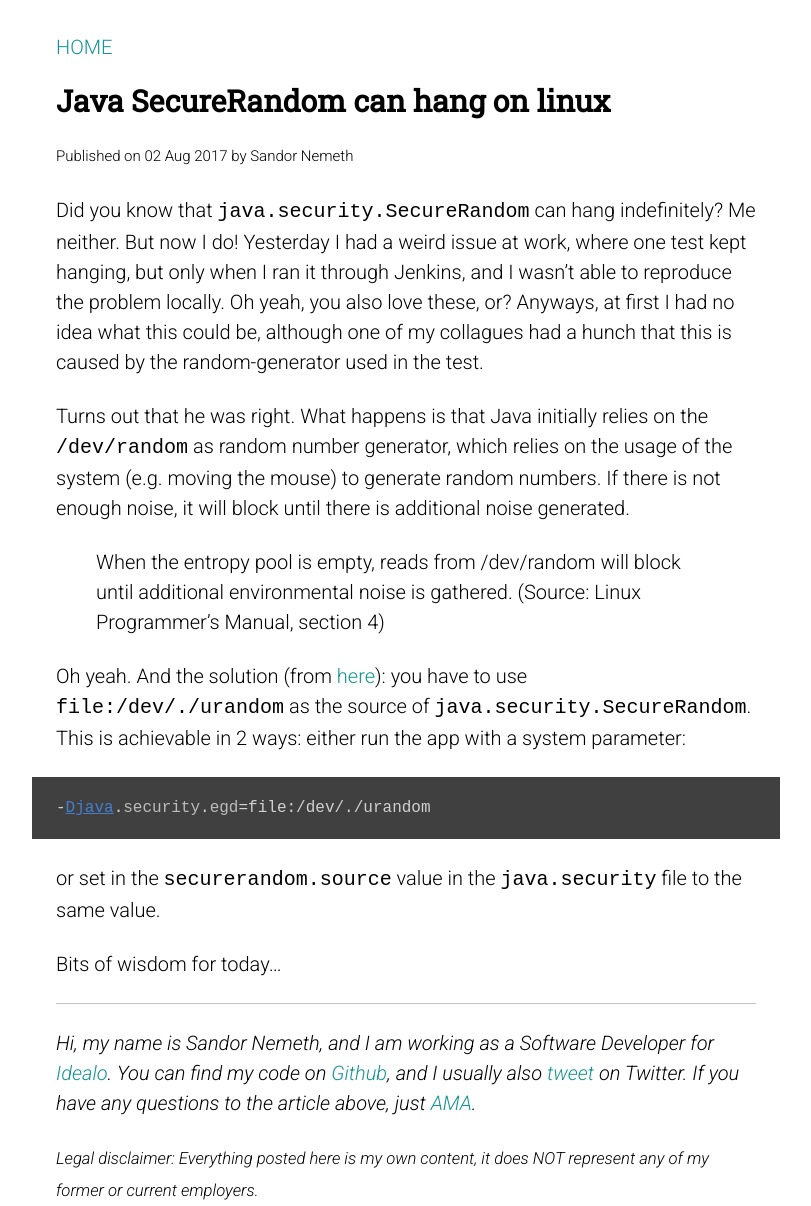
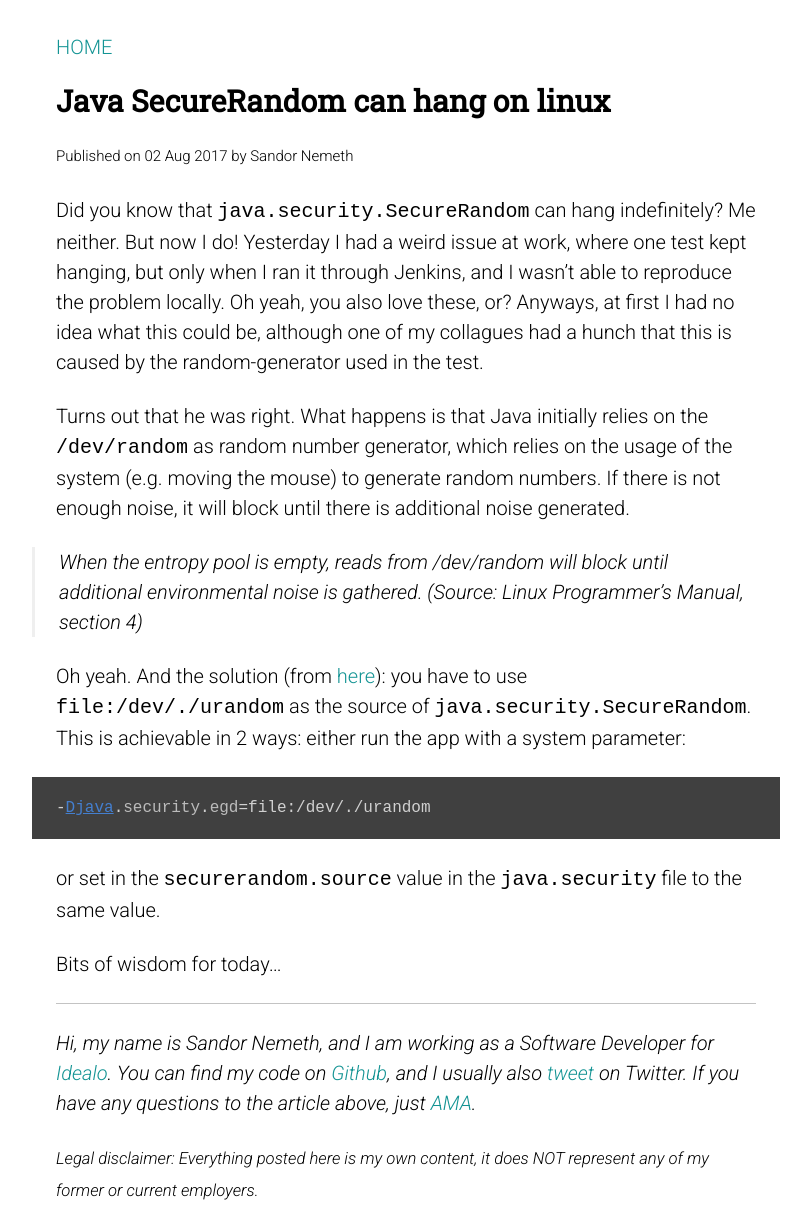
Before and after one commit to sandor-nemeth/sandor-nemeth.github.io, a Jekyll site: the page built from _posts/2017-08-02-securerandom-can-hang.md, in a window 1280 px wide. Shown: the whole page, without its empty margins (242-1053 px from the left). Built offline with Jekyll 4.4.1, drawn with Linux system fonts in a browser that asks for light colours.

Commit message:
Add styles for blockquotes

```diff
--- a/_sass/_base.sass
+++ b/_sass/_base.sass
@@ -24,3 +24,9 @@ a, a:visited
 
 a:hover
   text-decoration: underline
+
+blockquote
+  margin: 0 0 0 -24px
+  font-style: italic
+  border-left: 3px solid #efefef
+  padding-left: 1.2em
```
